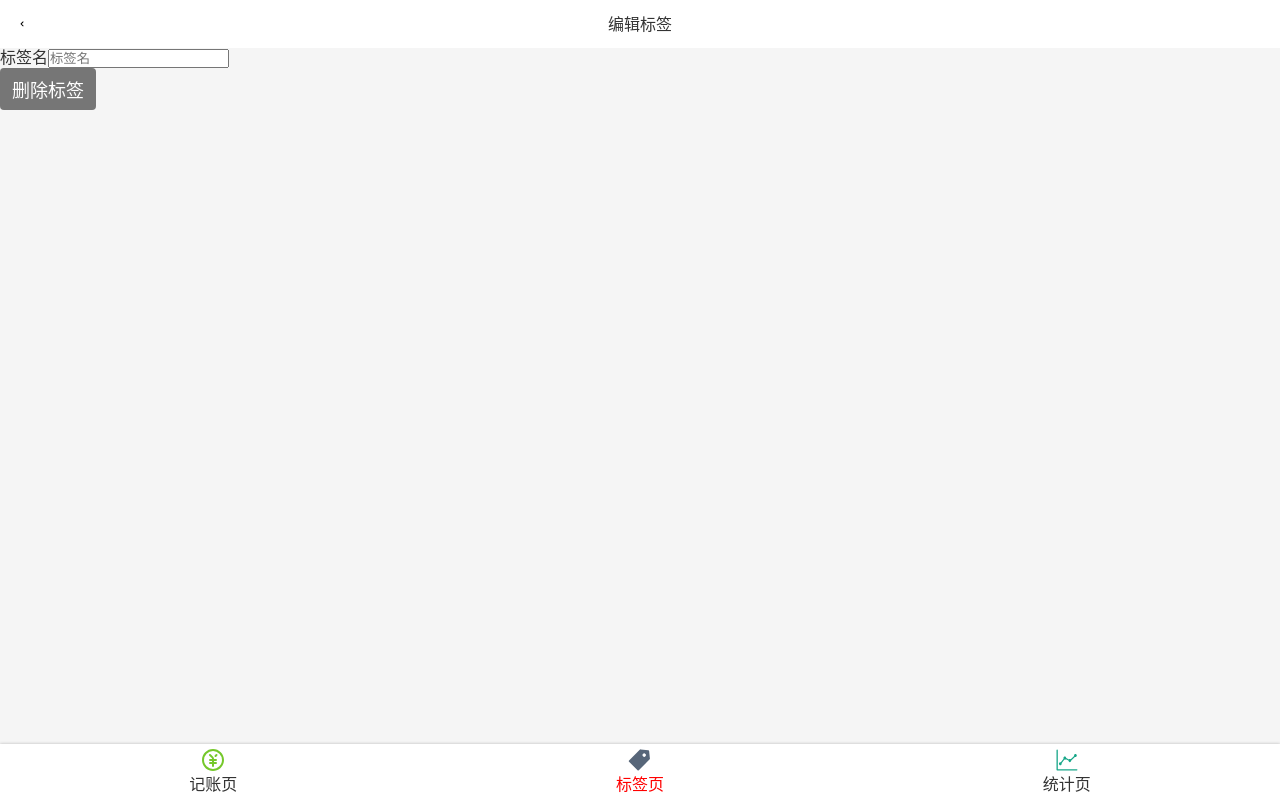
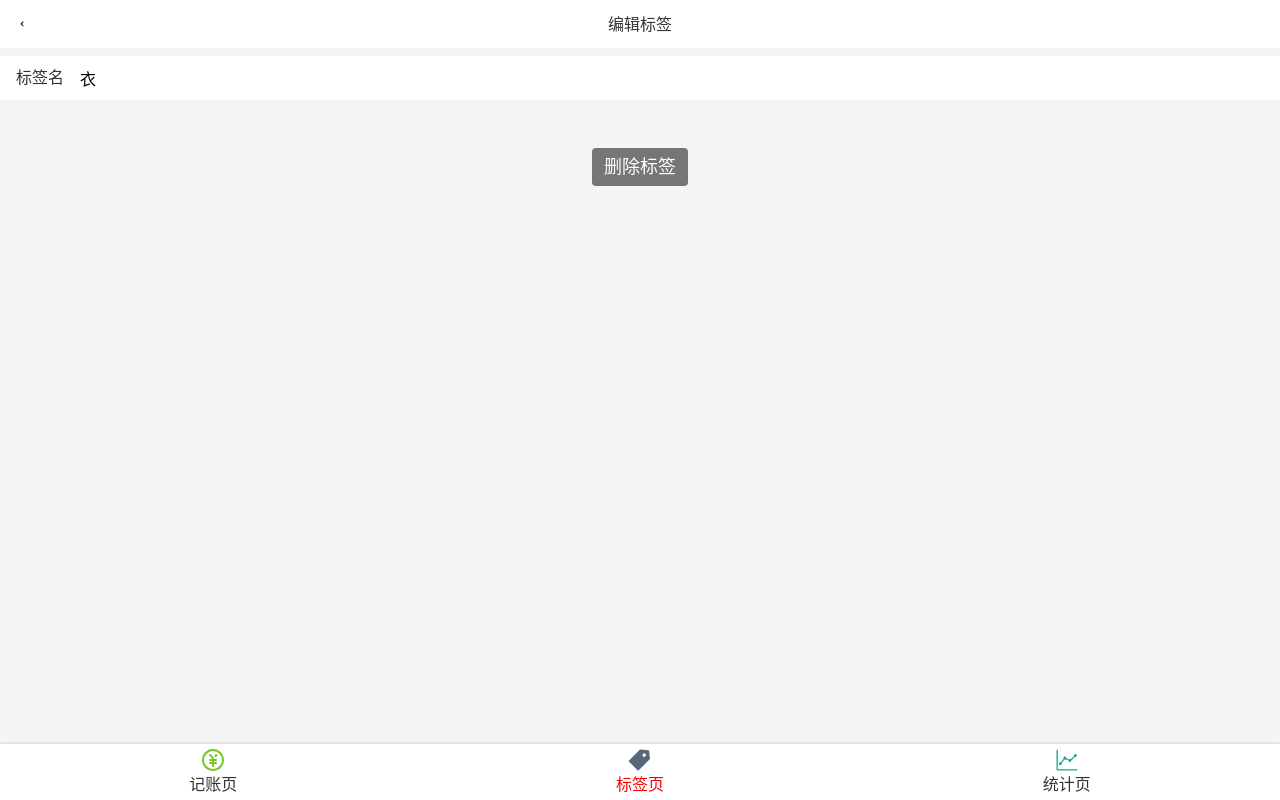
Before and after one commit to Lisbeth1128/account-2, a React app: page /#/tags/1 in a window 1280 px wide. Built offline with nearby package versions, Linux system fonts and the light colour scheme.

Commit message:
完成 Tag.tsx 的样式

```diff
--- /dev/null
+++ b/src/components/Center.tsx
@@ -0,0 +1,10 @@
+import styled from "styled-components";
+
+const Center = styled.div`
+  display: flex;
+  justify-content: center;
+  align-items: center;
+  flex-direction: column;
+`
+
+export {Center}
--- a/src/components/Input.tsx
+++ b/src/components/Input.tsx
@@ -10,7 +10,7 @@
     > input {
       display: block;
       width: 100%;
-      height: 72px;
+      height: 44px;
       background: none;
       border: none;
     }
--- /dev/null
+++ b/src/components/Space.tsx
@@ -0,0 +1,7 @@
+import styled from "styled-components";
+
+const Space = styled.div`
+  height: 16px;
+`
+
+export {Space}
--- a/src/index.scss
+++ b/src/index.scss
@@ -34,8 +34,8 @@
     background-color: #f5f5f5;
 }
 
-button {
-    font-family: inherit;
+button, input {
+    font: inherit;
 }
 
 :focus {
--- a/src/views/Money/NoteSection.tsx
+++ b/src/views/Money/NoteSection.tsx
@@ -1,10 +1,10 @@
 import { Input } from "components/Input";
-import { ChangeEventHandler, useRef } from "react";
+import { ChangeEventHandler} from "react";
 import styled from "styled-components";
 
 const Wrapper = styled.section`
   background-color: #f5f5f5;
-  padding: 0px 16px;
+  padding: 14px 16px;
   font-size: 14px;
 `
 type Props = {
@@ -15,7 +15,6 @@
 const NoteSection: React.FC<Props> = (props) => {
   //const [note, setNote] = useState('')
   const note = props.value
-  const refInput = useRef<HTMLInputElement>(null)
   const onChange:ChangeEventHandler<HTMLInputElement> = (e) => {
       props.onChange(e.target.value)
   }
--- a/src/views/Tag.tsx
+++ b/src/views/Tag.tsx
@@ -1,6 +1,9 @@
 import { Button } from 'components/Button'
+import { Center } from 'components/Center'
 import Icon from 'components/Icon'
+import { Input } from 'components/Input'
 import Layout from 'components/Layout'
+import { Space } from 'components/Space'
 import React from 'react'
 import { useParams } from 'react-router-dom'
 import styled from 'styled-components'
@@ -19,6 +22,12 @@
   background-color: white;
 `
 
+const InputWrapper = styled.div`
+  background-color: white;
+  padding: 0 16px;
+  margin-top: 8px;
+`
+
 const Tag: React.FC = () => {
     const { findTag } = useTags()
     let {id} = useParams<Params>()
@@ -30,15 +39,16 @@
           <span>编辑标签</span>
           <Icon />
         </Topbar>
-        <div>
-          <label>
-            <span>标签名</span>
-            <input type="text" placeholder='标签名' />
-          </label>
-        </div>
-        <div>
+        <InputWrapper>
+          <Input label="标签名" type="text" placeholder="标签名"
+                  value={tag.name} />
+        </InputWrapper>
+        <Center>
+          <Space />
+          <Space />
+          <Space />
           <Button>删除标签</Button>
-        </div>
+        </Center>
       </Layout>
     )
 }
--- a/src/views/Tags.tsx
+++ b/src/views/Tags.tsx
@@ -5,6 +5,8 @@
 import Icon from 'components/Icon';
 import { Link } from 'react-router-dom';
 import { Button } from 'components/Button';
+import { Center } from 'components/Center';
+import { Space } from 'components/Space';
 
 const TagList = styled.ol`
   font-size: 16px;
@@ -20,17 +22,6 @@
       align-items: center;
     }
   }
-`
-
-const Center = styled.div`
-  display: flex;
-  justify-content: center;
-  align-items: center;
-  flex-direction: column;
-`
-
-const Space = styled.div`
-  height: 16px;
 `
 
 function Tags() {
@@ -51,6 +42,7 @@
           <Center>
             <Space />
             <Space />
+            <Space />
             <Button>新增标签</Button>
           </Center>
         </Layout>
```
